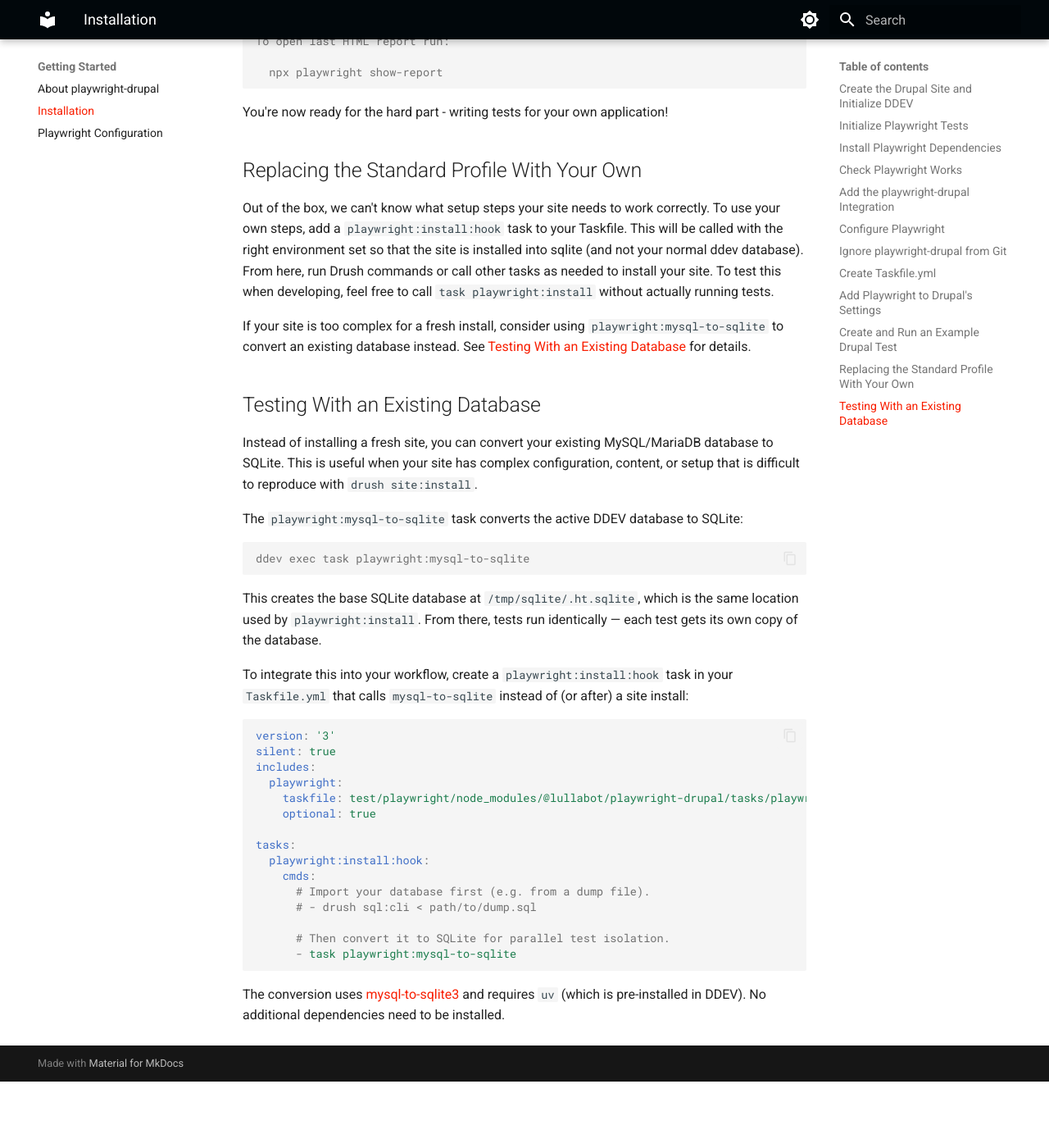
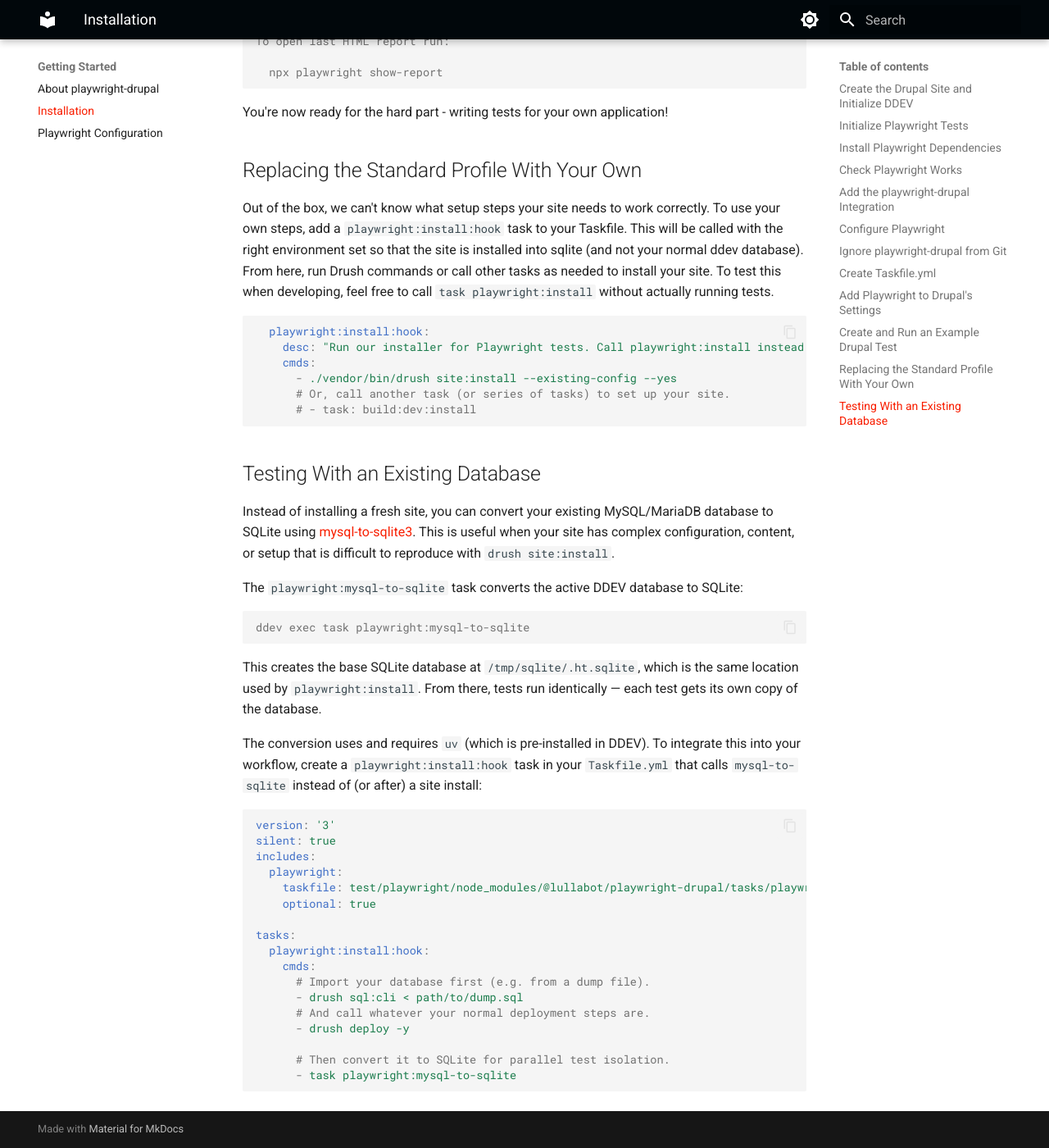
Before and after one commit to Lullabot/playwright-drupal, an MkDocs documentation site: the page built from docs/getting-started/installation.md, in a window 1280 px wide and 1400 px high, scrolled down 5274 px. Shown: the whole window at 82% size. Built offline with MkDocs 1.6.1 and Material for MkDocs 9.7.7, drawn with Linux system fonts in a browser that asks for light colours; the version menu is left out; before the commit the page ends 6593 px from its top, so only the background shows below that.

Commit message:
docs: simplify existing database docs

````diff
--- a/docs/getting-started/installation.md
+++ b/docs/getting-started/installation.md
@@ -249,11 +249,18 @@ You're now ready for the hard part - writing tests for your own application!
 
 Out of the box, we can't know what setup steps your site needs to work correctly. To use your own steps, add a `playwright:install:hook` task to your Taskfile. This will be called with the right environment set so that the site is installed into sqlite (and not your normal ddev database). From here, run Drush commands or call other tasks as needed to install your site. To test this when developing, feel free to call `task playwright:install` without actually running tests.
 
-If your site is too complex for a fresh install, consider using `playwright:mysql-to-sqlite` to convert an existing database instead. See [Testing With an Existing Database](#testing-with-an-existing-database) for details.
+```yaml
+  playwright:install:hook:
+    desc: "Run our installer for Playwright tests. Call playwright:install instead."
+    cmds:
+      - ./vendor/bin/drush site:install --existing-config --yes
+      # Or, call another task (or series of tasks) to set up your site.
+      # - task: build:dev:install
+```
 
 ## Testing With an Existing Database
 
-Instead of installing a fresh site, you can convert your existing MySQL/MariaDB database to SQLite. This is useful when your site has complex configuration, content, or setup that is difficult to reproduce with `drush site:install`.
+Instead of installing a fresh site, you can convert your existing MySQL/MariaDB database to SQLite using [mysql-to-sqlite3](https://github.com/techouse/mysql-to-sqlite3). This is useful when your site has complex configuration, content, or setup that is difficult to reproduce with `drush site:install`.
 
 The `playwright:mysql-to-sqlite` task converts the active DDEV database to SQLite:
 
@@ -263,6 +270,7 @@ ddev exec task playwright:mysql-to-sqlite
 
 This creates the base SQLite database at `/tmp/sqlite/.ht.sqlite`, which is the same location used by `playwright:install`. From there, tests run identically — each test gets its own copy of the database.
 
+The conversion uses  and requires `uv` (which is pre-installed in DDEV).
 To integrate this into your workflow, create a `playwright:install:hook` task in your `Taskfile.yml` that calls `mysql-to-sqlite` instead of (or after) a site install:
 
 ```yaml
@@ -277,10 +285,10 @@ tasks:
   playwright:install:hook:
     cmds:
       # Import your database first (e.g. from a dump file).
-      # - drush sql:cli < path/to/dump.sql
+      - drush sql:cli < path/to/dump.sql
+      # And call whatever your normal deployment steps are.
+      - drush deploy -y
 
       # Then convert it to SQLite for parallel test isolation.
       - task playwright:mysql-to-sqlite
 ```
-
-The conversion uses [mysql-to-sqlite3](https://github.com/techouse/mysql-to-sqlite3) and requires `uv` (which is pre-installed in DDEV). No additional dependencies need to be installed.
````
